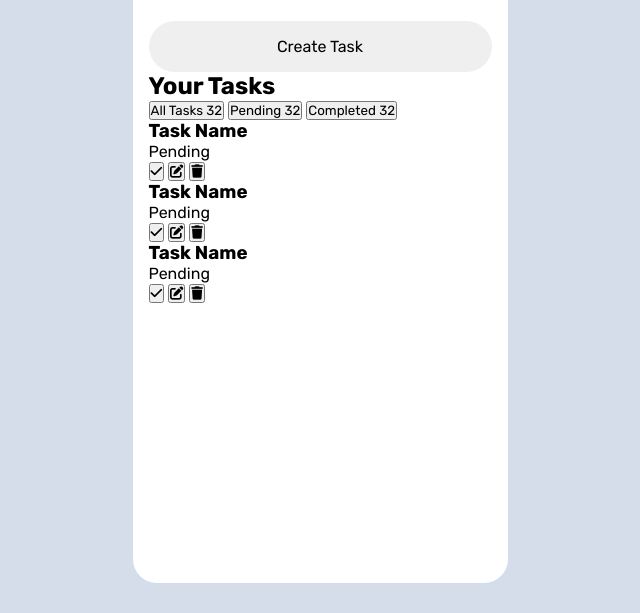
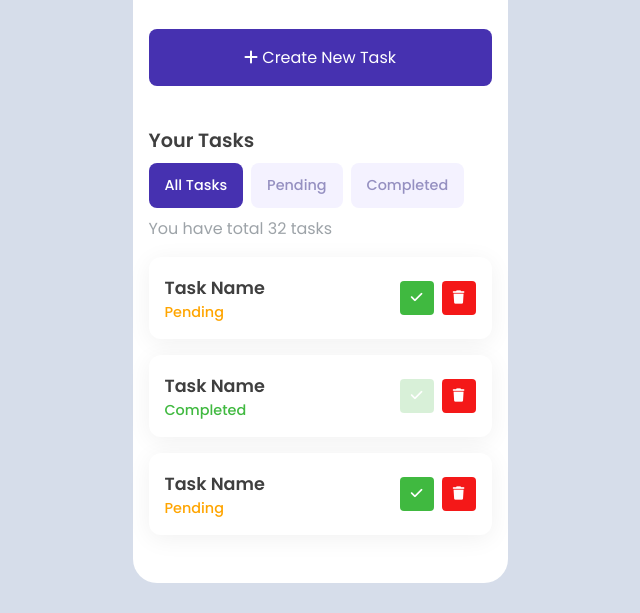
Before and after one commit to mamungetwork/Notes, a plain HTML site: page index.html in a window 1280 px wide. Shown: the part 187-800 px from the top of the page, without its empty margins (320-960 px from the left). Drawn offline with Linux system fonts and the light colour scheme.

Commit message:
HTML, CSS Done

```diff
--- a/index.html
+++ b/index.html
@@ -14,52 +14,50 @@
         <div class="mobile_container">
             <div class="heading">
                 <h1 class="welcome_text">
-                    Hello <span class="name">Mamun</span>
+                    Hello<br><span class="name">Mamun.</span>
                 </h1>
                 <p class="date">Sunday, 12 Marth 2024</p>
 
-                <button class="add_task">Create Task</button>
+                <button class="add_task"><i class="fa-solid fa-plus"></i> Create New Task</button>
             </div>
 
             <div class="your_tasks">
                 <h2>Your Tasks</h2>
                 <div class="filters">
-                    <button class="filter">All Tasks <span class="number">32</span></button>
-                    <button class="filter">Pending <span class="number">32</span></button>
-                    <button class="filter">Completed <span class="number">32</span></button>
+                    <button class="filter active">All Tasks</button>
+                    <button class="filter">Pending</button>
+                    <button class="filter">Completed</button>
                 </div>
+                <p class="tast_count">You have total 32 tasks</p>
                 <div class="task_group">
-                    <div class="task_card">
+                    <div class="task_card pending">
                         <div class="info">
-                            <h3>Task Name</h3>
+                            <h3>Task Name <button class="edit"><i class="fa-solid fa-pen-to-square"></i></button></h3>
                             <p class="status">Pending</p>
                         </div>
                         <div class="actions">
-                            <button><i class="fa-solid fa-check"></i></button>
-                            <button><i class="fa-solid fa-pen-to-square"></i></button>
-                            <button><i class="fa-solid fa-trash"></i></button>
+                            <button class="check"><i class="fa-solid fa-check"></i></button>
+                            <button class="delete"><i class="fa-solid fa-trash"></i></button>
                         </div>
                     </div>
-                    <div class="task_card">
+                    <div class="task_card completed">
                         <div class="info">
-                            <h3>Task Name</h3>
+                            <h3>Task Name <button class="edit"><i class="fa-solid fa-pen-to-square"></i></button></h3>
+                            <p class="status">Completed</p>
+                        </div>
+                        <div class="actions">
+                            <button class="check"><i class="fa-solid fa-check"></i></button>
+                            <button class="delete"><i class="fa-solid fa-trash"></i></button>
+                        </div>
+                    </div>
+                    <div class="task_card pending">
+                        <div class="info">
+                            <h3>Task Name <button class="edit"><i class="fa-solid fa-pen-to-square"></i></button></h3>
                             <p class="status">Pending</p>
                         </div>
                         <div class="actions">
-                            <button><i class="fa-solid fa-check"></i></button>
-                            <button><i class="fa-solid fa-pen-to-square"></i></button>
-                            <button><i class="fa-solid fa-trash"></i></button>
-                        </div>
-                    </div>
-                    <div class="task_card">
-                        <div class="info">
-                            <h3>Task Name</h3>
-                            <p class="status">Pending</p>
-                        </div>
-                        <div class="actions">
-                            <button><i class="fa-solid fa-check"></i></button>
-                            <button><i class="fa-solid fa-pen-to-square"></i></button>
-                            <button><i class="fa-solid fa-trash"></i></button>
+                            <button class="check"><i class="fa-solid fa-check"></i></button>
+                            <button class="delete"><i class="fa-solid fa-trash"></i></button>
                         </div>
                     </div>
                 </div>
--- a/main.js
+++ b/main.js
@@ -0,0 +1,2 @@
+"use-strict";
+console.log("hello");
--- a/style.scss
+++ b/style.scss
@@ -1,9 +1,9 @@
-@import url("https://fonts.googleapis.com/css2?family=Rubik:wght@400;500;600;700&display=swap");
+@import url("https://fonts.googleapis.com/css2?family=Poppins:wght@400;500;600;700&display=swap");
 * {
   margin: 0;
   padding: 0;
   box-sizing: border-box;
-  font-family: "Rubik", sans-serif;
+  font-family: "Poppins", sans-serif;
 }
 body {
   background: #d6ddea;
@@ -11,6 +11,10 @@ body {
   display: flex;
   align-items: center;
   justify-content: center;
+}
+
+button {
+  cursor: pointer;
 }
 
 .mobile_container {
@@ -24,18 +28,19 @@ body {
 .heading {
   .welcome_text {
     font-size: 2.5rem;
-    color: #222222;
+    color: #3f3f3f;
     font-weight: 400;
+    line-height: 44px;
 
     .name {
-      display: block;
       font-weight: 700;
+      color: #4631b0;
     }
   }
   .date {
     font-size: 1.1rem;
     margin-top: 8px;
-    margin-bottom: 24px;
+    margin-bottom: 32px;
     color: #9da3a8;
   }
   .add_task {
@@ -43,7 +48,149 @@ body {
     text-align: center;
     padding: 16px 24px;
     font-size: 1rem;
-    border-radius: 60px;
+    border-radius: 8px;
     border: 0;
+    background: #4631b0;
+    color: #fff;
+
+    &:hover {
+      opacity: 0.8;
+    }
   }
 }
+
+.your_tasks {
+  margin-top: 40px;
+
+  h2 {
+    font-size: 1.2rem;
+    color: #3f3f3f;
+    font-weight: 600;
+    margin-bottom: 8px;
+  }
+
+  .filters {
+    display: flex;
+    gap: 8px;
+    margin-bottom: 8px;
+
+    .filter {
+      text-align: center;
+      padding: 12px 16px;
+      font-size: 0.9rem;
+      border-radius: 8px;
+      font-weight: 500;
+      border: 0;
+      background: #f4f2ff;
+      color: #9590c1;
+
+      &.active {
+        background: #4631b0;
+        color: #fff;
+      }
+
+      &:hover {
+        opacity: 0.8;
+      }
+    }
+  }
+
+  .tast_count {
+    margin-bottom: 16px;
+    margin-top: 8px;
+    color: #9da3a8;
+  }
+
+  .task_group {
+    display: flex;
+    flex-direction: column;
+    gap: 16px;
+  }
+
+  .task_card {
+    display: flex;
+    justify-content: space-between;
+    align-items: center;
+    background: #fff;
+    box-shadow: 0 4px 24px rgba(0, 0, 0, 0.06);
+    padding: 16px;
+    border-radius: 12px;
+    cursor: pointer;
+
+    h3 {
+      font-size: 1.1rem;
+      font-weight: 600;
+      color: #3f3f3f;
+    }
+
+    .status {
+      font-size: 0.9rem;
+      font-weight: 500;
+      color: #3f3f3f;
+    }
+
+    .edit {
+      background: transparent;
+      border: 0;
+      padding: 0;
+      color: #4631b0;
+      font-size: 1.2rem;
+      margin-left: 4px;
+      opacity: 0;
+      visibility: hidden;
+      &:hover {
+        opacity: 0.8;
+      }
+    }
+
+    .actions {
+      display: flex;
+      gap: 8px;
+      button {
+        width: 34px;
+        height: 34px;
+        display: flex;
+        justify-content: center;
+        align-items: center;
+        border-radius: 4px;
+        border: 0;
+
+        &.check {
+          background: #40b940;
+          color: #fff;
+        }
+
+        &.delete {
+          background: rgb(244, 24, 24);
+          color: #fff;
+        }
+
+        &:hover {
+          opacity: 0.8;
+        }
+      }
+    }
+
+    &.pending {
+      .status {
+        color: orange;
+      }
+    }
+    &.completed {
+      .status {
+        color: #40b940;
+      }
+      .actions {
+        button {
+          &.check {
+            opacity: 0.2;
+          }
+
+          &.delete {
+            display: flex;
+          }
+        }
+      }
+    }
+  }
+}
```
Also changed, not shown: style.css, 1 other file.
